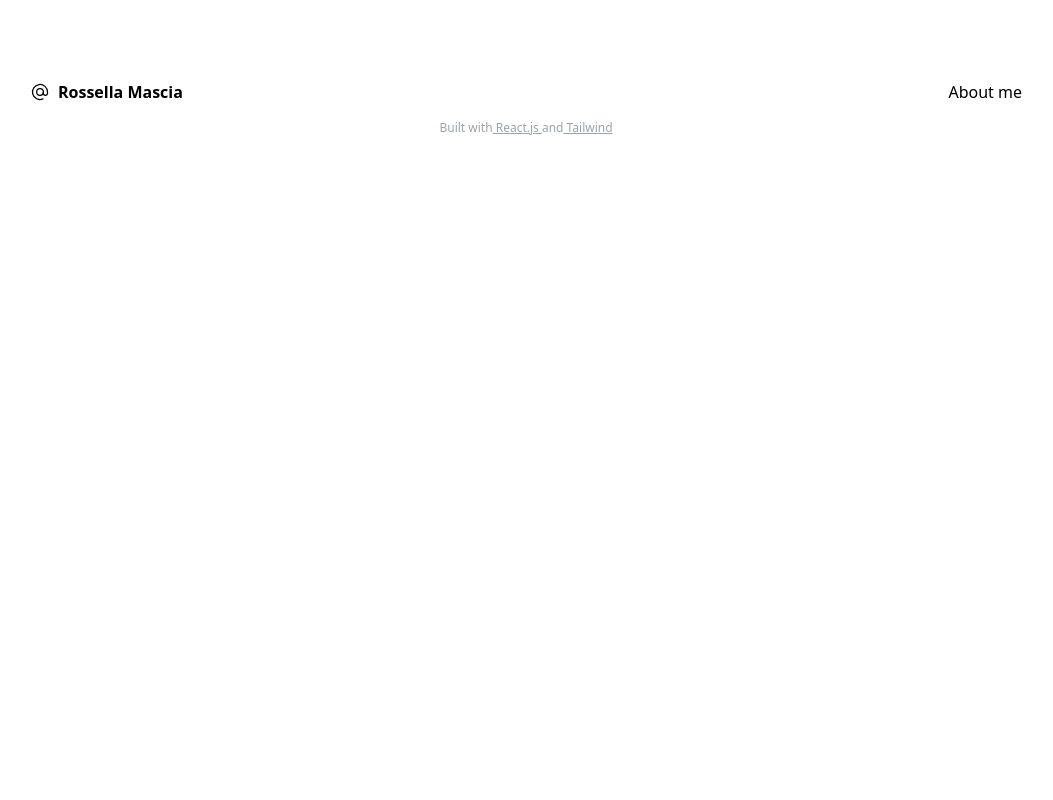
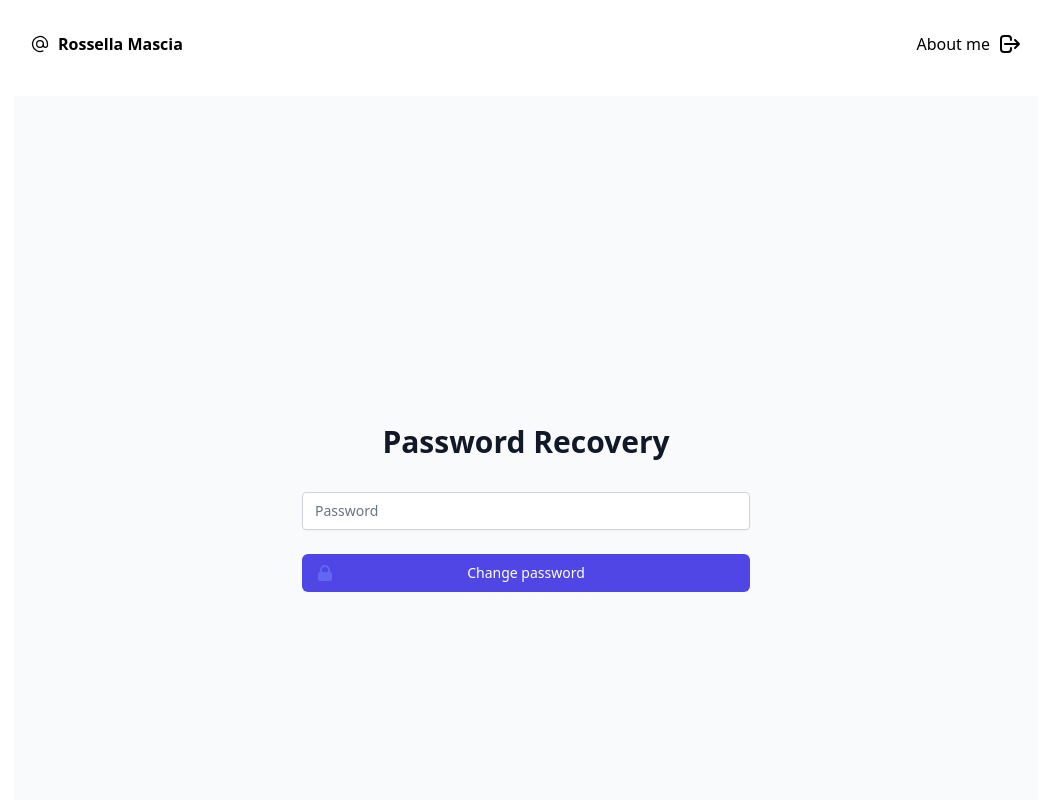
Before and after one commit to rossellamascia/portfolio-react-tailwind, a React (Create React App) app: page /new-password in a window 1280 px wide. Shown: the top 800 px of the page, without its empty margins (114-1167 px from the left). Built offline with nearby package versions, Linux system fonts and the light colour scheme; no server answers; sample sign-in values are in the browser's storage.

Commit message:
redirect to page settings end add expiration time token

```diff
--- a/public/index.html
+++ b/public/index.html
@@ -24,7 +24,7 @@
       work correctly both with client-side routing and a non-root public URL.
       Learn how to configure a non-root public URL by running `npm run build`.
     -->
-    <title>Rossella Mascia | Front-end developer</title>
+    <title>%REACT_APP_WEBSITE_NAME%</title>
   </head>
   <body class="h-screen">
     <noscript>You need to enable JavaScript to run this app.</noscript>
--- a/src/App.tsx
+++ b/src/App.tsx
@@ -1,5 +1,5 @@
-import React from 'react';
-import { Route, Switch } from 'react-router-dom'
+import React, { useContext } from 'react';
+import { Route, Switch, Redirect } from 'react-router-dom'
 
 import Main from './components/layout/Main';
 import Header from './components/UI/Header';
@@ -8,21 +8,32 @@ import Home from './pages/Home';
 import About from './pages/About';
 import AddWork from './pages/AddWork';
 import Login from './pages/Login';
+import PasswordRecovery from './pages/PasswordRecovery';
+import AuthContext from './store/auth-context';
+import Settings from './pages/Settings';
 
 
 function App() {
+  const authCtx = useContext(AuthContext);
+
   return (
     <Main>
       <Header />
-
-        <Switch>
-          <Route path="/" component={Home} exact/>
-          <Route path="/about" component={About} exact/>
-          <Route path="/addWork" component={AddWork} exact/>
-          <Route path="/login" component={Login} exact/>
-        </Switch>
-
-
+      <Switch>
+        <Route path="/" component={Home} exact />
+        <Route path="/about" component={About} exact />
+        {!authCtx.isLoggedIn && <Route path="/login" component={Login} exact />}
+        {authCtx.isLoggedIn && (
+          <>
+            <Route path="/add-works" component={AddWork} exact />
+            <Route path="/settings" component={Settings} exact />
+            <Route path="/new-password" component={PasswordRecovery} exact />
+          </>
+        )}
+        <Route path="*">
+          <Redirect to="/" />
+        </Route>
+      </Switch>
       <Footer />
     </Main>
   );
--- /dev/null
+++ b/src/Models/Auth.ts
@@ -0,0 +1,6 @@
+export interface Auth {
+    token: string,
+    isLoggedIn: boolean,
+    login: (token: string, expirationTime: number) => void,
+    logout: () => void
+}
--- a/src/Models/RequestConfig.ts
+++ b/src/Models/RequestConfig.ts
@@ -1,6 +1,6 @@
 export interface requestConfig {
     url: string;
-    method?: string;
+    method?: 'POST' | 'GET' | 'HEAD' | 'PUT' | 'DELETE' | 'CONNECT' | 'OPTIONS' | 'TRACE' | 'PATCH';
     headers?: {
         'Content-Type': 'application/json'
     };
--- a/src/components/UI/Header.tsx
+++ b/src/components/UI/Header.tsx
@@ -1,13 +1,19 @@
+import { useContext } from "react";
 import { NavLink } from "react-router-dom";
+import AuthContext from "../../store/auth-context";
 
 export interface HeaderProps {
 
 }
 
 const Header: React.VFC<HeaderProps> = () => {
+    const contextAuth = useContext(AuthContext);
+    const logoutHandler = () =>{
+        contextAuth.logout();
+    }
     return (
-        <header className="w-full px-4 pt-4 max-w-5xl mx-auto">
-            <nav className="flex items-center justify-between flex-wrap">
+        <header className="w-full px-4 pt-8 max-w-5xl h-20 mx-auto">
+            <nav className="flex items-center justify-between flex-wrap ">
                 <div className="flex gap-2 items-center">
                     <a href="mailto:{{.}}" aria-label="EMail">
                         <svg
@@ -36,6 +42,13 @@ const Header: React.VFC<HeaderProps> = () => {
                     <li>
                         <NavLink to="/about" className="hover:text-blue-800 dark:hover:text-blue-300">About me</NavLink>
                     </li>
+                    {contextAuth.isLoggedIn && (
+                        <li>
+                            <svg xmlns="http://www.w3.org/2000/svg" className="h-6 w-6" fill="none" viewBox="0 0 24 24" stroke="currentColor" onClick={logoutHandler}>
+                                <path strokeLinecap="round" strokeLinejoin="round" strokeWidth={2} d="M17 16l4-4m0 0l-4-4m4 4H7m6 4v1a3 3 0 01-3 3H6a3 3 0 01-3-3V7a3 3 0 013-3h4a3 3 0 013 3v1" />
+                            </svg>
+                        </li>
+                    )}
                 </ul>
             </nav>
         </header>
--- a/src/components/layout/Main.tsx
+++ b/src/components/layout/Main.tsx
@@ -4,7 +4,7 @@ export interface MainProps {
 
 const Main: React.FC<MainProps> = ({children}) => {
     return (
-        <main className="flex-1 mx-4 md:mx-12 lg:mx-24 mt-8 sm:mt-16">
+        <main className="flex-1 mx-4 md:mx-3 lg:mx-3 mt-8 sm:mt-0">
             {children}
         </main>
     );
--- a/src/pages/Login.tsx
+++ b/src/pages/Login.tsx
@@ -1,5 +1,8 @@
-import { useRef, useState } from "react";
+import { useContext, useRef, useState } from "react";
 import useHttp from "../hooks/useHttp";
+import AuthContext from "../store/auth-context";
+import { keyApi } from "../utility";
+import { Link, useHistory } from 'react-router-dom';
 interface Error {
     error: {
         code: number,
@@ -16,6 +19,9 @@ export interface LoginProps {
 }
 
 const Login: React.FC<LoginProps> = () => {
+
+    const contextAuth = useContext(AuthContext);
+    const history = useHistory();
 
     const [isLogin, setIsLogin] = useState<boolean>(false);
     const isLoginHandler = (event: React.MouseEvent<HTMLParagraphElement, MouseEvent>, boolean: boolean) => {
@@ -42,17 +48,19 @@ const Login: React.FC<LoginProps> = () => {
         let url;
 
         if (isLogin) {
-            url = 'https://identitytoolkit.googleapis.com/v1/accounts:signInWithPassword?key=AIzaSyBa85xALO3qCFdaayTeGQOXIjsF5hrwlYM'
+            url = `https://identitytoolkit.googleapis.com/v1/accounts:signInWithPassword?key=${keyApi}`
 
         } else {
-            url = "https://identitytoolkit.googleapis.com/v1/accounts:signUp?key=AIzaSyBa85xALO3qCFdaayTeGQOXIjsF5hrwlYM"
+            url = `https://identitytoolkit.googleapis.com/v1/accounts:signUp?key=${keyApi}`
         }
         const dataSingUpResponse = (data: any) => {
             if (data.error && data.error.message) {
                 setError(data)
             } else {
                 setError(undefined);
-                console.log(data)
+                const expiationTime = new Date((new Date().getTime() + (+data.expiresIn * 1000)))
+                contextAuth.login(data.idToken, +expiationTime);
+                history.replace("/settings")
             }
         }
         singUpRequest({
@@ -87,7 +95,7 @@ const Login: React.FC<LoginProps> = () => {
                             </div>
                             <div>
                                 <label htmlFor="password" className="sr-only">Password</label>
-                                <input ref={password} id="password" name="password" type="password" autoComplete="current-password" required className="appearance-none rounded-none relative block w-full px-3 py-2 border border-gray-300 placeholder-gray-500 text-gray-900 rounded-b-md focus:outline-none focus:ring-indigo-500 focus:border-indigo-500 focus:z-10 sm:text-sm" placeholder="Password" />
+                                <input min="7" ref={password} id="password" name="password" type="password" autoComplete="current-password" required className="appearance-none rounded-none relative block w-full px-3 py-2 border border-gray-300 placeholder-gray-500 text-gray-900 rounded-b-md focus:outline-none focus:ring-indigo-500 focus:border-indigo-500 focus:z-10 sm:text-sm" placeholder="Password" />
                             </div>
                         </div>
 
@@ -106,9 +114,9 @@ const Login: React.FC<LoginProps> = () => {
                             </div>
 
                             <div className="text-sm">
-                                <a href="#" className="font-medium text-indigo-600 hover:text-indigo-500">
+                                <Link to="/new-password" className="font-medium text-indigo-600 hover:text-indigo-500">
                                     Forgot your password?
-                                </a>
+                                </Link>
                             </div>
                         </div>
 
--- /dev/null
+++ b/src/pages/PasswordRecovery.tsx
@@ -0,0 +1,88 @@
+import React, { useContext, useState } from "react";
+import useHttp from "../hooks/useHttp";
+import AuthContext, { AuthContextProvider } from "../store/auth-context";
+import { keyApi } from "../utility";
+import { Auth } from "../Models/Auth";
+
+export interface PasswordRecoveryProps {
+
+}
+
+const PasswordRecovery: React.FC<PasswordRecoveryProps> = () => {
+    const contextAuth = useContext(AuthContext);
+
+    const { isLoading, sendRequest } = useHttp();
+    const [newPassword, setNewPassword] = useState<string>('');
+
+    const passwordHandler = (e: React.FormEvent<HTMLInputElement>) => {
+        setNewPassword(e.currentTarget.value)
+    }
+
+    const submitHandler = (e: React.FormEvent) => {
+        e.preventDefault();
+
+        sendRequest({
+            url: `https://identitytoolkit.googleapis.com/v1/accounts:update?key=${keyApi}`,
+            method: "POST",
+            headers: {
+                "Content-Type": "application/json"
+            },
+            body: JSON.stringify({
+                idToken: contextAuth.token,
+                password: newPassword,
+                returnSecureToken: false
+            })
+        })
+
+
+    }
+
+    return (
+        <section className="my-4 max-w-5xl mx-auto">
+            <div className="min-h-screen flex items-center justify-center bg-gray-50 py-12 px-4 sm:px-6 lg:px-8">
+                <div className="max-w-md w-full space-y-8">
+                    <div>
+                        <h2 className="mt-6 text-center text-3xl font-extrabold text-gray-900">
+                            Password Recovery
+                        </h2>
+                    </div>
+                    <form className="mt-8 space-y-6" onSubmit={submitHandler}>
+                        <input type="hidden" name="remember" value="true" />
+                        <div className="rounded-md shadow-sm -space-y-px">
+                            <div>
+                                <label htmlFor="password" className="sr-only">New password</label>
+                                <input min="7" value={newPassword} onChange={passwordHandler} id="password" name="password" type="password" autoComplete="current-password" required className="appearance-none rounded-none relative block w-full px-3 py-2 border border-gray-300 placeholder-gray-500 text-gray-900 rounded focus:outline-none focus:ring-indigo-500 focus:border-indigo-500 focus:z-10 sm:text-sm" placeholder="Password" />
+                            </div>
+                        </div>
+
+                        {/* <div className="flex items-center justify-between">
+                            <div className="flex items-center">
+                                <p className="text-red-700">{error?.error.message}</p>
+                            </div>
+                        </div> */}
+
+
+                        <div>
+
+                            {!isLoading && <button type="submit" className="group relative w-full flex justify-center py-2 px-4 border border-transparent text-sm font-medium rounded-md text-white bg-indigo-600 hover:bg-indigo-700 focus:outline-none focus:ring-2 focus:ring-offset-2 focus:ring-indigo-500">
+                                <span className="absolute left-0 inset-y-0 flex items-center pl-3">
+
+                                    <svg className="h-5 w-5 text-indigo-500 group-hover:text-indigo-400" xmlns="http://www.w3.org/2000/svg" viewBox="0 0 20 20" fill="currentColor" aria-hidden="true">
+                                        <path fillRule="evenodd" d="M5 9V7a5 5 0 0110 0v2a2 2 0 012 2v5a2 2 0 01-2 2H5a2 2 0 01-2-2v-5a2 2 0 012-2zm8-2v2H7V7a3 3 0 016 0z" clipRule="evenodd" />
+                                    </svg>
+                                </span>
+                                Change password
+                            </button>}
+
+
+                            {isLoading && <p className="text-center">loading...</p>}
+                        </div>
+
+                    </form>
+                </div>
+            </div>
+        </section>
+    );
+}
+
+export default PasswordRecovery;
--- /dev/null
+++ b/src/pages/Settings.tsx
@@ -0,0 +1,23 @@
+import { Link } from "react-router-dom";
+
+export interface settingsProps {
+
+}
+const Settings: React.FC<settingsProps> = () => {
+
+    return (
+        <section className="my-4 max-w-5xl mx-auto">
+            <div className="min-h-screen flex  bg-gray-50 py-12 px-4 sm:px-6 lg:px-8">
+                <Link to="/add-works">
+                    <div className="bg-purple-600 flex justify-center bg-opacity-100 h-14 p-10 rounded cursor-pointer">
+                        <svg xmlns="http://www.w3.org/2000/svg" className="h-6 w-6 text-white" fill="none" viewBox="0 0 24 24" stroke="currentColor">
+                            <path strokeLinecap="round" strokeLinejoin="round" strokeWidth={2} d="M21 13.255A23.931 23.931 0 0112 15c-3.183 0-6.22-.62-9-1.745M16 6V4a2 2 0 00-2-2h-4a2 2 0 00-2 2v2m4 6h.01M5 20h14a2 2 0 002-2V8a2 2 0 00-2-2H5a2 2 0 00-2 2v10a2 2 0 002 2z" />
+                        </svg>
+                        <h2 className="ml-2 font-bold text-lg text-white mt-0">Add Work</h2>
+                    </div>
+                </Link>
+            </div>
+        </section>
+    )
+};
+export default Settings;
--- a/src/store/auth-context.tsx
+++ b/src/store/auth-context.tsx
@@ -1,29 +1,39 @@
 import React, { useState } from "react";
+import { Auth } from "../Models/Auth";
 
-interface Auth {
-    token: string,
-    isLoggedIn: boolean,
-    login: (token: string) => void,
-    logout: () => void
-}
+
 
 const AuthContext: React.Context<Auth> = React.createContext<Auth>({
     token: '',
     isLoggedIn: false,
-    login: (token: string) => { },
+    login: (token: string, expirationTime: number) => { },
     logout: () => { }
 })
 
+const calculateRemainingTime = (expirationTime: number): number => {
+    const currentTime = new Date().getTime();
+    const adjExpirationTime = new Date(expirationTime).getTime();
+
+    const reaming = adjExpirationTime - currentTime;
+    return reaming;
+}
+
 export const AuthContextProvider: React.FC = ({ children }) => {
-    const [token, setToken] = useState<string>('');
+    const initialToken = localStorage.getItem('token');
+    const [token, setToken] = useState<string>(initialToken ?? '');
 
     const userIsLoggedIn = !!token;
 
-    const loginHandler = (token: string) => {
-        setToken(token)
+    const loginHandler = (token: string, expirationTime: number) => {
+        setToken(token);
+        localStorage.setItem('token', token);
+        const reamingTime = calculateRemainingTime(expirationTime);
+
+        setTimeout(logoutHandler, reamingTime )
     }
     const logoutHandler = () => {
-        setToken('')
+        setToken('');
+        localStorage.removeItem('token');
     }
 
     const contextValue: Auth = {
--- /dev/null
+++ b/src/utility.ts
@@ -0,0 +1,3 @@
+export const keyApi = process.env.REACT_APP_KEY_API;
+
+console.log(keyApi);
```
Also changed, not shown: 1 other file (tests, documents, lock files or other folders).
